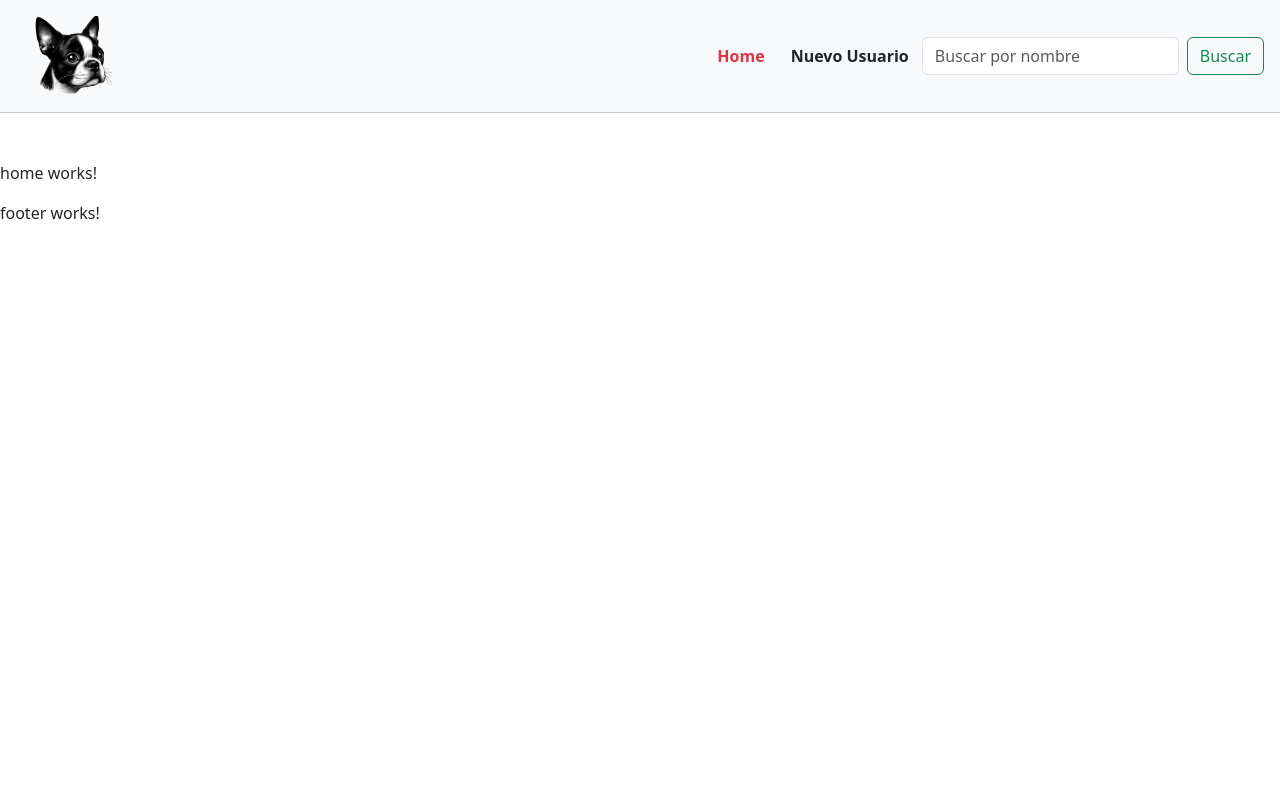
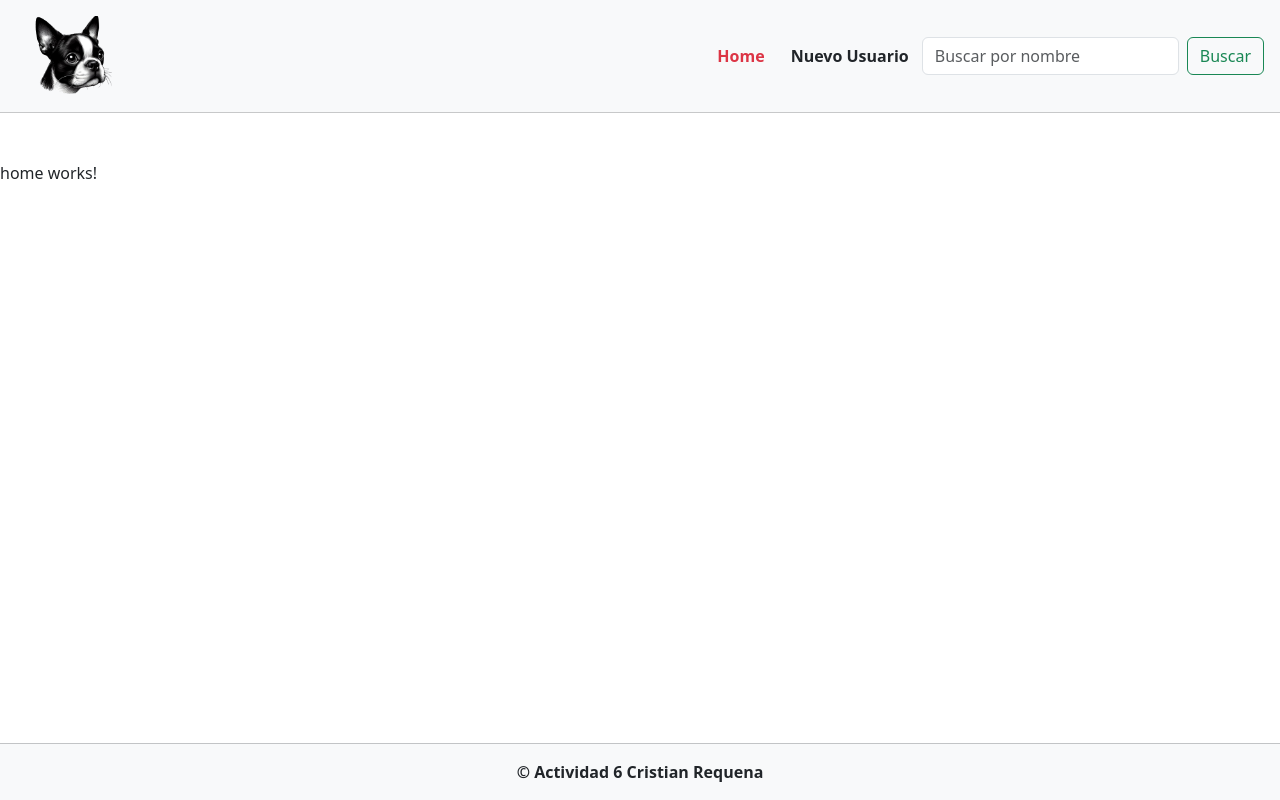
Before and after one commit to cristian91rp/actividad_6, an Angular app: page / in a window 1280 px wide. Built offline with nearby package versions, Linux system fonts and the light colour scheme.

Commit message:
Añadido footer en el Html

```diff
--- a/src/app/components/footer/footer.component.html
+++ b/src/app/components/footer/footer.component.html
@@ -1 +1,6 @@
-<p>footer works!</p>
+<div class="bg-light fixed-bottom">
+    <hr class="mt-0 d-flex justify-content-center" />
+    <p class="fw-semibold align-items-center text-center mt-3">
+      © Actividad 6 Cristian Requena
+    </p>
+  </div>
```
